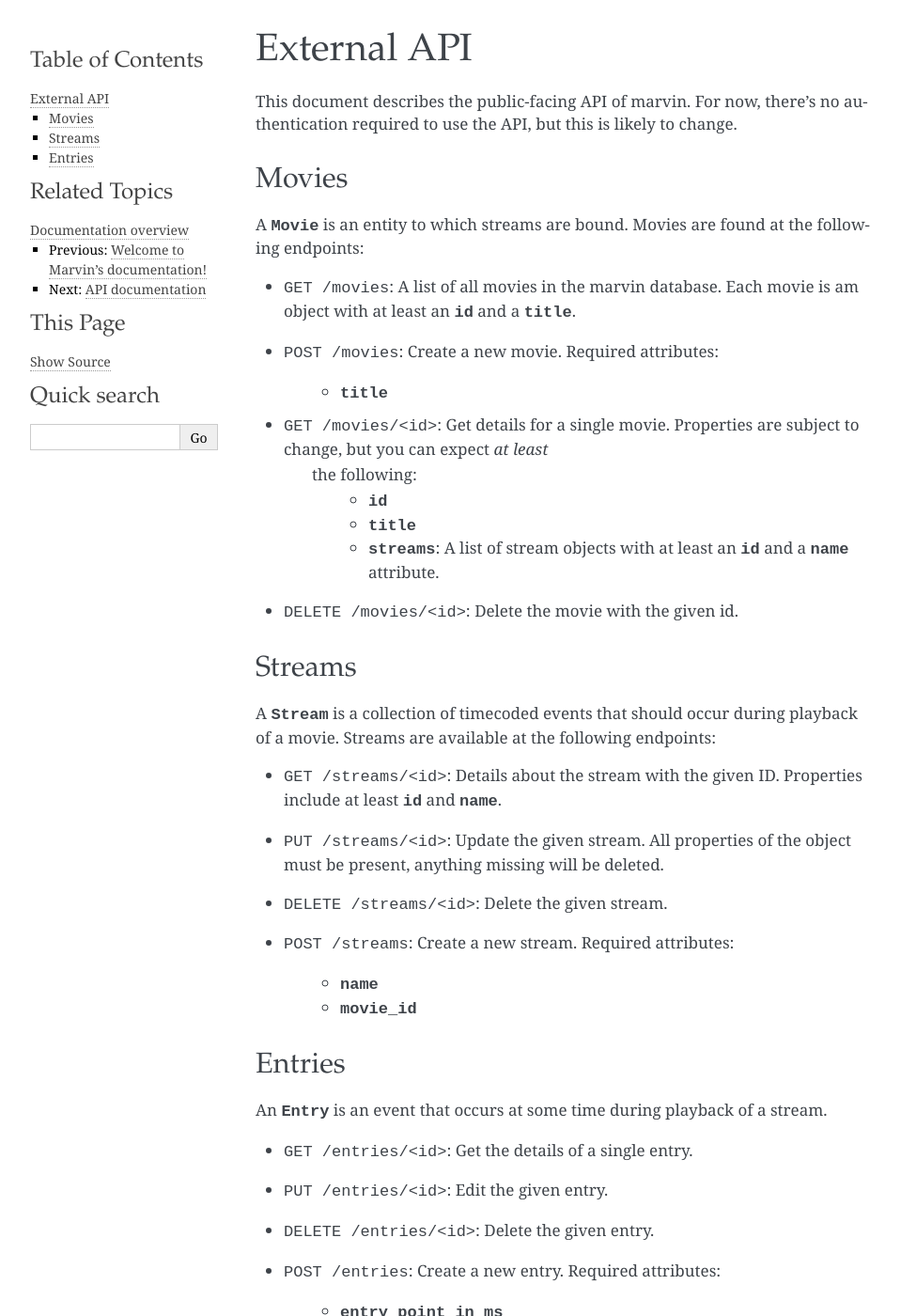
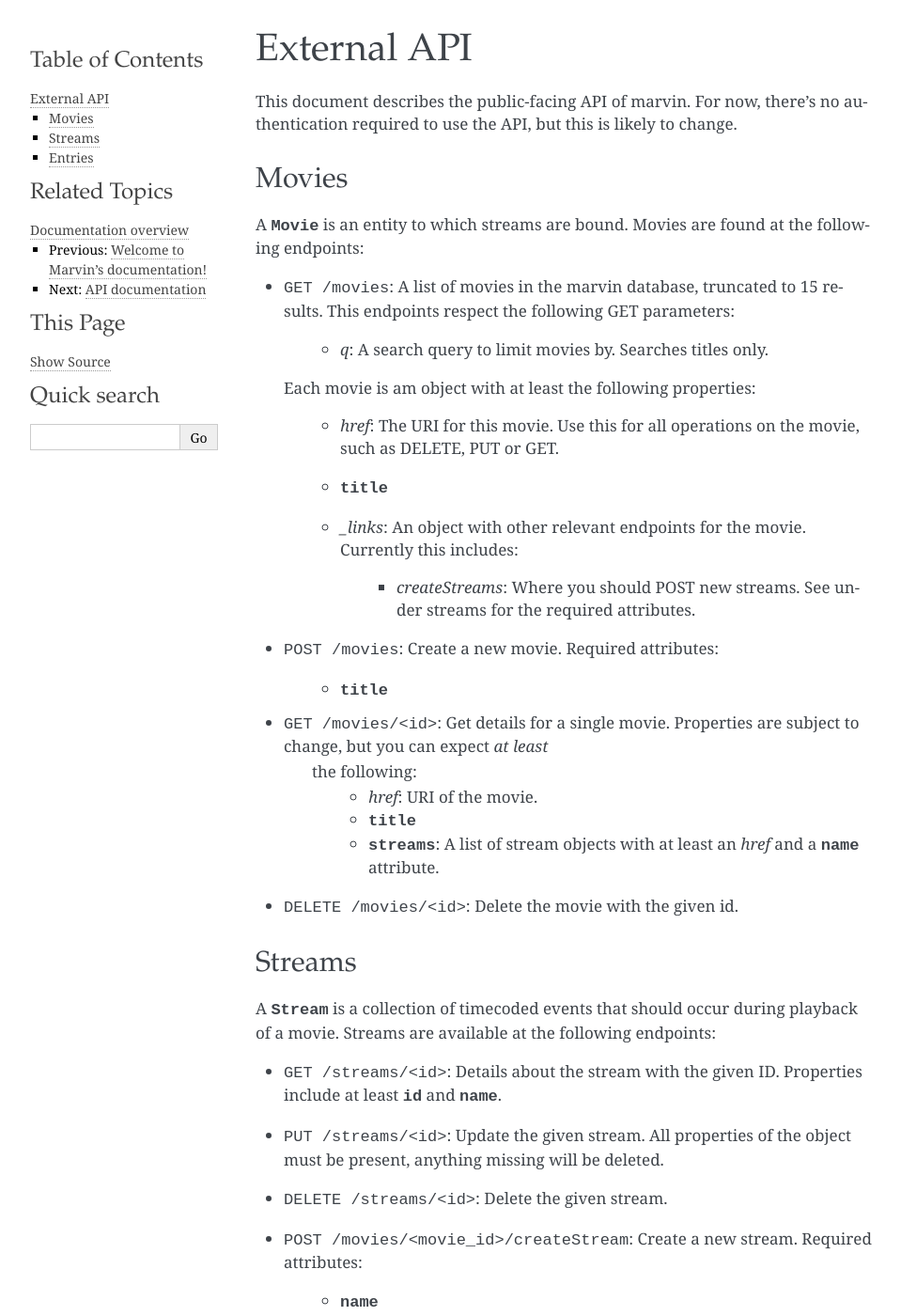
Before and after one commit to streamr/marvin, a Sphinx documentation site: the page built from docs/api.rst, in a window 1280 px wide and 1400 px high. Shown: the whole window at 94% size, without its empty margins (148-1107 px from the left). Built offline with Sphinx 7.4.7, drawn with Linux system fonts in a browser that asks for light colours.

Commit message:
Move stream create endpoint /streams -> /movies/<movie_id>/createStreams
This was done to avoid hard-coding client side, we're now including a
_links object in movies, pointing to interesting endpoints, for now
only createStream for that movie. This makes sure the client doesn't need
to know a movie's ID to be able to create streams, and can rather just
traverse links given in the API dynamically.

Updated tests to use the new endpoint, updated documentation

```diff
--- a/docs/api.rst
+++ b/docs/api.rst
@@ -8,10 +8,21 @@ but this is likely to change.
 Movies
 ------
 
-A :class:`Movie <marvin.models.Movie>` is an entity to which streams are bound. Movies are found at the following endpoints:
+A :class:`Movie <marvin.models.Movie>` is an entity to which streams are bound. Movies are found at the following
+endpoints:
 
-* ``GET /movies``: A list of all movies in the marvin database. Each movie is am object with at least an
-  :attr:`id <marvin.models.Movie.id>` and a :attr:`title <marvin.models.Movie.title>`.
+* ``GET /movies``: A list of movies in the marvin database, truncated to 15 results. This endpoints respect the
+  following GET parameters:
+
+    * `q`: A search query to limit movies by. Searches titles only.
+
+  Each movie is am object with at least the following properties:
+
+    * `href`: The URI for this movie. Use this for all operations on the movie, such as DELETE, PUT or GET.
+    * :attr:`title <marvin.models.Movie.title>`
+    * `_links`: An object with other relevant endpoints for the movie. Currently this includes:
+
+        * `createStreams`: Where you should POST new streams. See under streams for the required attributes.
 
 * ``POST /movies``: Create a new movie. Required attributes:
 
@@ -19,10 +30,10 @@ A :class:`Movie <marvin.models.Movie>` is an entity to which streams are bound.
 
 * ``GET /movies/<id>``: Get details for a single movie. Properties are subject to change, but you can expect *at least*
    the following:
-    * :attr:`id <marvin.models.Movie.id>`
+    * `href`: URI of the movie.
     * :attr:`title <marvin.models.Movie.title>`
     * :attr:`streams <marvin.models.Movie.streams>`: A list of stream objects with at least an
-      :attr:`id <marvin.models.Stream.id>` and a :attr:`name <marvin.models.Stream.name>` attribute.
+      `href` and a :attr:`name <marvin.models.Stream.name>` attribute.
 
 * ``DELETE /movies/<id>``: Delete the movie with the given id.
 
@@ -30,8 +41,8 @@ A :class:`Movie <marvin.models.Movie>` is an entity to which streams are bound.
 Streams
 -------
 
-A :class:`Stream <marvin.models.Stream>` is a collection of timecoded events that should occur during playback of a movie. Streams are available at the
-following endpoints:
+A :class:`Stream <marvin.models.Stream>` is a collection of timecoded events that should occur during playback of a
+movie. Streams are available at the following endpoints:
 
 * ``GET /streams/<id>``: Details about the stream with the given ID. Properties include at least
   :attr:`id <marvin.models.Stream.id>` and :attr:`name <marvin.models.Stream.name>`.
@@ -40,10 +51,9 @@ following endpoints:
 
 * ``DELETE /streams/<id>``: Delete the given stream.
 
-* ``POST /streams``: Create a new stream. Required attributes:
+* ``POST /movies/<movie_id>/createStream``: Create a new stream. Required attributes:
 
     * :attr:`name <marvin.models.Stream.name>`
-    * :attr:`movie_id <marvin.models.Stream.movie_id>`
 
 
 Entries
--- a/marvin/__init__.py
+++ b/marvin/__init__.py
@@ -93,7 +93,7 @@ def create_app(config_file=None, **extra_config):
     # Register resources
     api.add_resource(movies.AllMoviesView, '/movies')
     api.add_resource(movies.MovieDetailView, '/movies/<int:movie_id>')
-    api.add_resource(streams.AllStreamView, '/streams')
+    api.add_resource(streams.CreateStreamView, '/movies/<int:movie_id>/createStream')
     api.add_resource(streams.StreamDetailView, '/streams/<int:stream_id>')
     api.add_resource(streams.StreamEntrySearch, '/streams/<int:stream_id>/entries')
     api.add_resource(entries.CreateEntryView, '/entries')
--- a/requirements.txt
+++ b/requirements.txt
@@ -1,8 +1,10 @@
 blinker==1.2
 celery
 flask
+flask-migrate
+flask-script
+flask-restful
 flask-sqlalchemy
-flask-restful
 flask-wtf
 requests
 wtforms-alchemy
```
Also changed, not shown: 4 other files.
